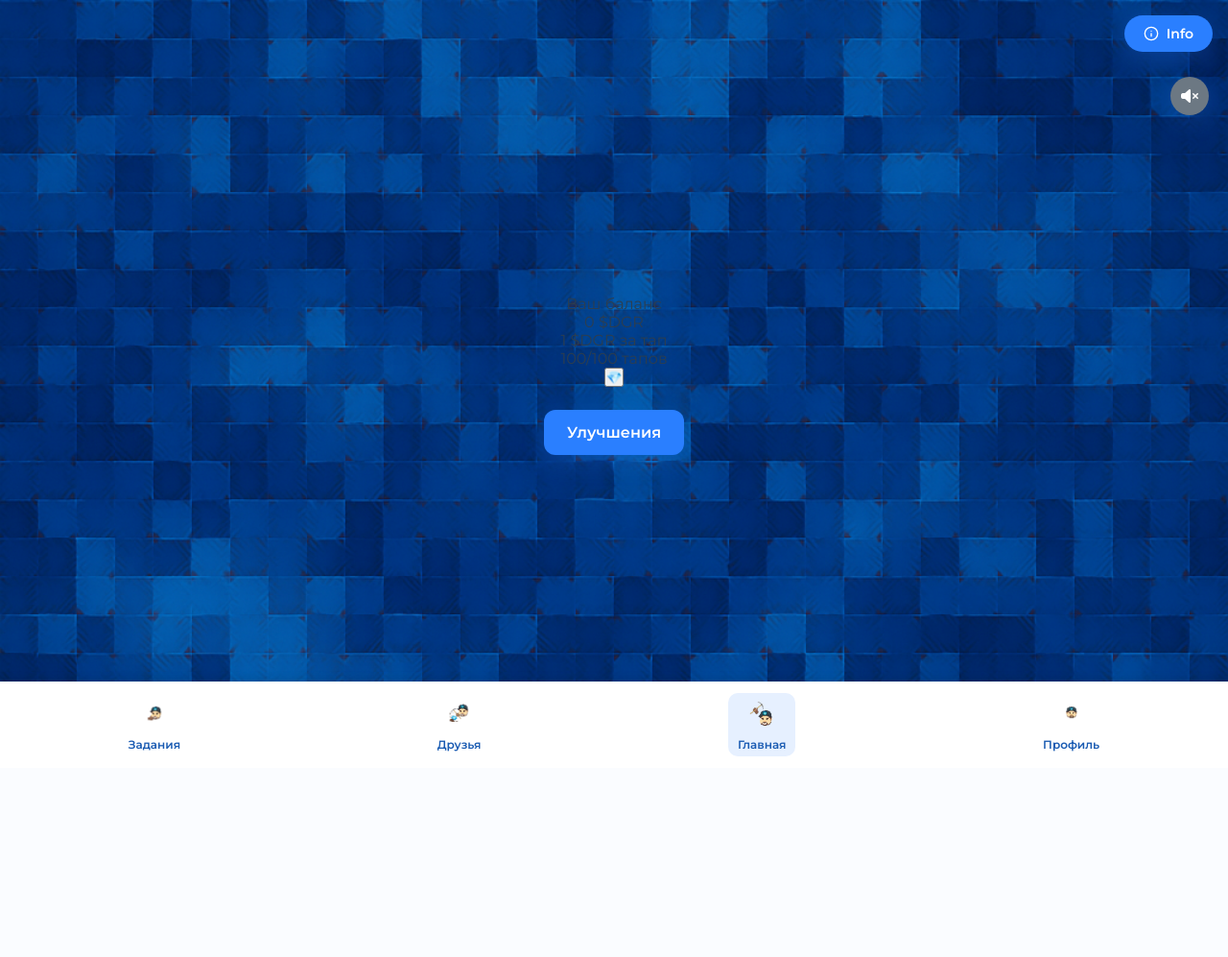
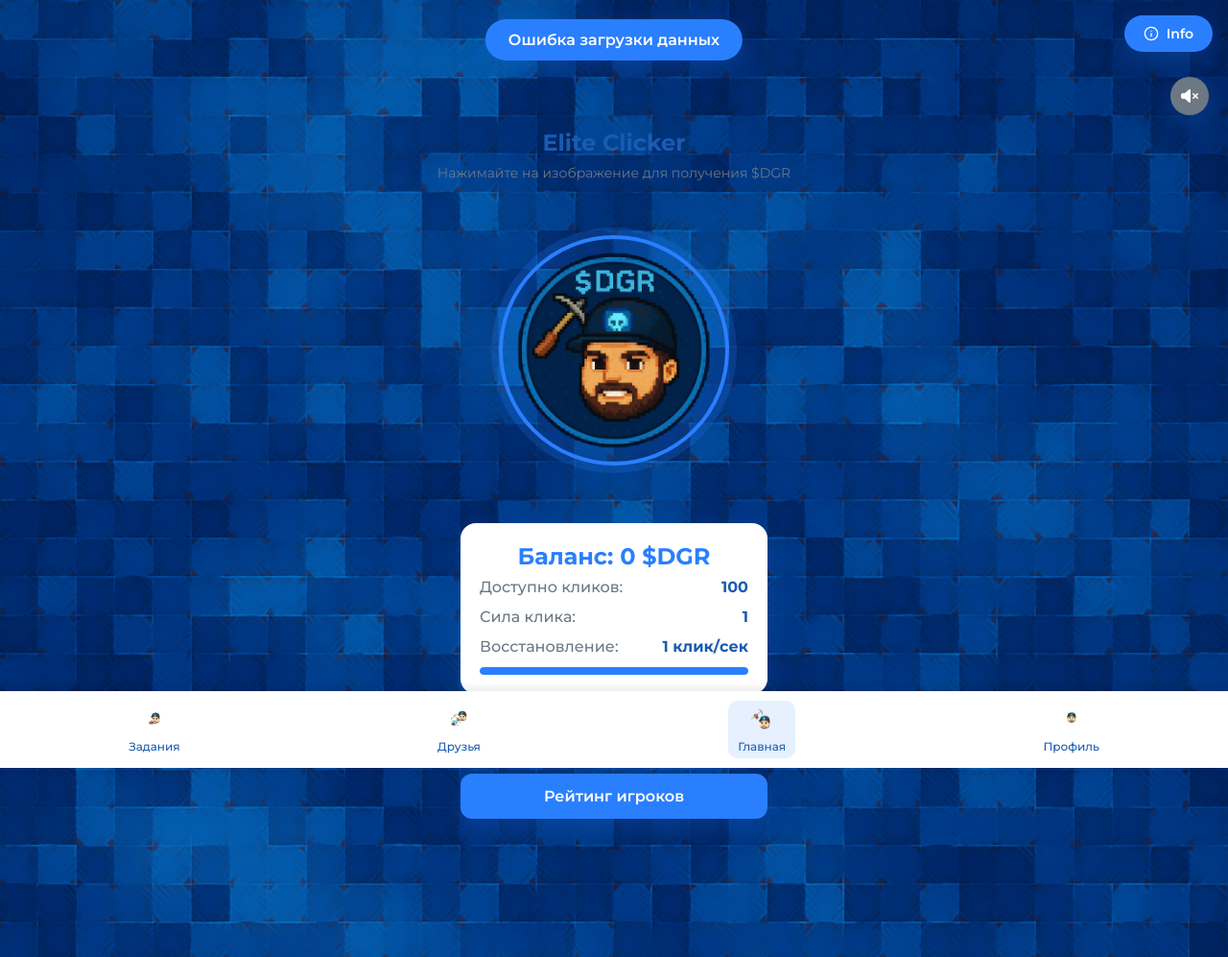
Before and after one commit to gteyhyri/Zakaz_1, a Flask app: page / in a window 1280 px wide. Shown: the whole page at 96% size. Before the commit the page ends 788 px from the top, so only its background shows below. Run offline with Flask 3, Linux system fonts and the light colour scheme; some libraries are stand-ins or nearby versions.

Commit message:
Update index.html

```diff
--- a/templates/index.html
+++ b/templates/index.html
@@ -24,21 +24,6 @@
             padding: 0;
             box-sizing: border-box;
             font-family: 'Montserrat', sans-serif;
-            -webkit-tap-highlight-color: transparent;
-            outline: none;
-        }
-
-        button, a {
-            -webkit-touch-callout: none;
-            -webkit-user-select: none;
-            -moz-user-select: none;
-            -ms-user-select: none;
-            user-select: none;
-            -webkit-tap-highlight-color: transparent;
-        }
-
-        button:focus, a:focus {
-            outline: none;
         }
 
         body {
@@ -286,7 +271,7 @@
             justify-content: space-around;
             align-items: center;
             background-color: var(--white);
-            padding: 12px 0;
+            padding: 10px 0;
             box-shadow: 0 -2px 10px rgba(0, 0, 0, 0.1);
             position: sticky;
             bottom: 0;
@@ -311,8 +296,8 @@
         }
 
         .nav-btn img {
-            width: 36px;
-            height: 36px;
+            width: 30px;
+            height: 30px;
             object-fit: contain;
             margin-bottom: 5px;
         }
@@ -320,7 +305,7 @@
         .nav-btn span {
             font-size: 12px;
             color: var(--dark-blue);
-            font-weight: 600;
+            font-weight: 500;
         }
 
         .active-nav {
@@ -1312,63 +1297,66 @@
         .task-card {
             background-color: #f5f7fa;
             border-radius: 12px;
-            padding: 14px 16px;
-            display: flex;
-            flex-direction: row;
-            justify-content: space-between;
-            align-items: center;
+            padding: 16px;
+            display: flex;
+            flex-direction: column;
             gap: 12px;
             box-shadow: 0 2px 8px rgba(0, 0, 0, 0.1);
             margin-bottom: 16px;
             border: 1px solid rgba(42, 127, 255, 0.1);
-            transform: translateY(0); /* Добавляем для плавной анимации */
-            transition: transform 0.2s ease, box-shadow 0.2s ease;
-        }
-
-        .task-card:hover {
-            transform: translateY(-2px);
-            box-shadow: 0 4px 12px rgba(0, 0, 0, 0.15);
-        }
-
-        /* Страница улучшений */
-        .page.upgradesPage {
-            padding: 16px;
-        }
-
-        .upgrades-header {
-            margin-bottom: 20px;
-        }
-
-        .upgrade-item {
+        }
+
+        .task-actions {
+            display: flex;
+            justify-content: space-between;
+            align-items: center;
+            gap: 10px;
+        }
+
+        .task-join-btn {
             background-color: white;
-            border-radius: 12px;
-            padding: 16px;
-            margin-bottom: 16px;
-            box-shadow: 0 2px 5px rgba(0, 0, 0, 0.1);
-        }
-
-        /* Анимация Float In / Gentle Rise */
-        @keyframes floatIn {
-            from {
-                opacity: 0;
-                transform: translateY(30px);
-            }
-            to {
-                opacity: 1;
-                transform: translateY(0);
-            }
-        }
-
-        .float-in {
-            animation: floatIn 0.5s ease-out forwards;
-            opacity: 0;
-        }
-
-        .delay-100 { animation-delay: 0.1s; }
-        .delay-200 { animation-delay: 0.2s; }
-        .delay-300 { animation-delay: 0.3s; }
-        .delay-400 { animation-delay: 0.4s; }
-        .delay-500 { animation-delay: 0.5s; }
+            color: #000;
+            font-weight: 600;
+            border: 1px solid #e1e4e8;
+            border-radius: 8px;
+            padding: 12px 16px;
+            font-size: 15px;
+            cursor: pointer;
+            transition: all 0.2s ease;
+            text-decoration: none;
+            flex: 1;
+            white-space: nowrap;
+            overflow: hidden;
+            text-overflow: ellipsis;
+            max-width: 70%;
+            text-align: left;
+            box-shadow: 0 1px 3px rgba(0, 0, 0, 0.08);
+        }
+
+        .task-join-btn:hover {
+            background-color: #f5f5f5;
+            border-color: #ccc;
+        }
+
+        .task-check-btn {
+            background-color: #2a7fff;
+            color: white;
+            border: none;
+            border-radius: 20px;
+            padding: 12px 20px;
+            font-size: 14px;
+            font-weight: 500;
+            cursor: pointer;
+            transition: all 0.2s ease;
+            white-space: nowrap;
+            min-width: 120px;
+            box-shadow: 0 2px 5px rgba(42, 127, 255, 0.2);
+        }
+
+        .task-check-btn:hover {
+            background-color: #1a6ce8;
+            box-shadow: 0 3px 8px rgba(42, 127, 255, 0.3);
+        }
     </style>
 </head>
 <body>
@@ -1393,89 +1381,105 @@
 
     <div id="mainPage" class="page active">
         <div class="main-content">
-            <div class="center-content">
-                <!-- Информация о балансе -->
-                <div class="balance-container float-in">
-                    <div class="balance-box">
-                        <div class="balance-title">Ваш баланс</div>
-                        <div class="balance-value"><span id="totalClicks">0</span> $DGR</div>
+            <h1 class="title">Elite Clicker</h1>
+            <p class="subtitle">Нажимайте на изображение для получения $DGR</p>
+
+            <div class="clicker-container" id="clickerContainer">
+                <img src="/static/IMG_8264.PNG" alt="Click me" class="clicker-image" id="clickerImage">
+            </div>
+
+            <div class="stats-container">
+                <div class="click-counter">Баланс: <span id="totalClicks">0</span> $DGR</div>
+                <div class="stat-item">
+                    <span class="stat-label">Доступно кликов:</span>
+                    <span class="stat-value" id="availableClicks">100</span>
+                </div>
+                <div class="stat-item">
+                    <span class="stat-label">Сила клика:</span>
+                    <span class="stat-value" id="clickPower">1</span>
+                </div>
+                <div class="stat-item">
+                    <span class="stat-label">Восстановление:</span>
+                    <span class="stat-value" id="regenRate">1 клик/сек</span>
+                </div>
+                <div class="regen-bar">
+                    <div class="regen-progress" id="regenProgress" style="width: 100%"></div>
+                </div>
+            </div>
+
+            <button class="upgrade-btn" id="upgradeBtn">Улучшения</button>
+
+            <button class="upgrade-btn ranking-btn" id="rankingBtn" style="margin-top: 12px;">Рейтинг игроков</button>
+        </div>
+    </div>
+
+    <div id="upgradesPage" class="page">
+        <div class="page-content">
+            <h2 class="title">Улучшения</h2>
+            <p class="subtitle">Улучшайте параметры для увеличения эффективности</p>
+
+            <div class="upgrades-container">
+                <div class="upgrade-card" id="clickUpgrade">
+                    <div class="upgrade-icon">
+                        <i class="fas fa-hand-pointer"></i>
                     </div>
-                </div>
-
-                <!-- Кнопка клика -->
-                <div class="click-container float-in delay-100">
-                    <div class="click-info">
-                        <div>
-                            <span id="clickPower">1</span> $DGR за тап
+                    <div class="upgrade-info">
+                        <h3>Мощность клика</h3>
+                        <p class="upgrade-description">Увеличивает количество $DGR за один клик</p>
+                        <div class="upgrade-level">
+                            <span class="level-label">Уровень:</span>
+                            <span class="level-value" id="clickUpgradeLevel">0</span>
+                            <span class="level-max">/12</span>
                         </div>
-                        <div>
-                            <span id="availableClicks">100</span>/<span id="maxClicks">100</span> тапов
-                        </div>
+                        <div class="upgrade-bonus" id="clickUpgradeBonus">+2 $DGR за клик</div>
                     </div>
-                    <button id="clickBtn" class="click-btn">
-                        <span class="click-icon">💎</span>
+                    <button class="upgrade-purchase-btn" id="clickUpgradeBtn">
+                        <span class="upgrade-cost" id="clickUpgradeCost">200 $DGR</span>
                     </button>
                 </div>
 
-                <!-- Кнопка улучшений -->
-                <div class="upgrade-container float-in delay-200">
-                    <button id="upgradeBtn" class="upgrade-btn">Улучшения</button>
+                <div class="upgrade-card" id="storageUpgrade">
+                    <div class="upgrade-icon">
+                        <i class="fas fa-database"></i>
+                    </div>
+                    <div class="upgrade-info">
+                        <h3>Объем хранилища</h3>
+                        <p class="upgrade-description">Увеличивает максимальное количество доступных тапов</p>
+                        <div class="upgrade-level">
+                            <span class="level-label">Уровень:</span>
+                            <span class="level-value" id="storageUpgradeLevel">0</span>
+                            <span class="level-max">/12</span>
+                        </div>
+                        <div class="upgrade-bonus" id="storageUpgradeBonus">+20 тапов</div>
+                    </div>
+                    <button class="upgrade-purchase-btn" id="storageUpgradeBtn">
+                        <span class="upgrade-cost" id="storageUpgradeCost">200 $DGR</span>
+                    </button>
+                </div>
+
+                <div class="upgrade-card" id="speedUpgrade">
+                    <div class="upgrade-icon">
+                        <i class="fas fa-clock"></i>
+                    </div>
+                    <div class="upgrade-info">
+                        <h3>Скорость восстановления</h3>
+                        <p class="upgrade-description">Уменьшает время восстановления тапов</p>
+                        <div class="upgrade-level">
+                            <span class="level-label">Уровень:</span>
+                            <span class="level-value" id="speedUpgradeLevel">0</span>
+                            <span class="level-max">/12</span>
+                        </div>
+                        <div class="upgrade-bonus" id="speedUpgradeBonus">-0.05 сек на тап</div>
+                    </div>
+                    <button class="upgrade-purchase-btn" id="speedUpgradeBtn">
+                        <span class="upgrade-cost" id="speedUpgradeCost">2000 $DGR</span>
+                    </button>
                 </div>
             </div>
-        </div>
-    </div>
-
-    <div id="upgradesPage" class="page">
-        <div class="page-header float-in">
-            <h2>Улучшения</h2>
-        </div>
-        <div class="upgrades-container">
-            <!-- Улучшение клика -->
-            <div class="upgrade-item float-in delay-100">
-                <div class="upgrade-info">
-                    <div class="upgrade-title">Сила клика</div>
-                    <div class="upgrade-description">Увеличивает количество $DGR за каждый клик</div>
-                    <div class="upgrade-level">Уровень: <span id="clickUpgradeLevel">0</span></div>
-                    <div class="upgrade-bonus" id="clickUpgradeBonus">+1 $DGR за клик</div>
-                </div>
-                <div class="upgrade-action">
-                    <div class="upgrade-cost"><span id="clickUpgradeCost">200</span> $DGR</div>
-                    <button id="clickUpgradeBtn" class="btn-upgrade" onclick="purchaseUpgrade('click')">Улучшить</button>
-                </div>
-            </div>
-
-            <!-- Улучшение хранилища -->
-            <div class="upgrade-item float-in delay-200">
-                <div class="upgrade-info">
-                    <div class="upgrade-title">Объем хранилища</div>
-                    <div class="upgrade-description">Увеличивает максимальное количество доступных кликов</div>
-                    <div class="upgrade-level">Уровень: <span id="storageUpgradeLevel">0</span></div>
-                    <div class="upgrade-bonus" id="storageUpgradeBonus">+20 тапов</div>
-                </div>
-                <div class="upgrade-action">
-                    <div class="upgrade-cost"><span id="storageUpgradeCost">200</span> $DGR</div>
-                    <button id="storageUpgradeBtn" class="btn-upgrade" onclick="purchaseUpgrade('storage')">Улучшить</button>
-                </div>
-            </div>
-
-            <!-- Улучшение скорости регенерации -->
-            <div class="upgrade-item float-in delay-300">
-                <div class="upgrade-info">
-                    <div class="upgrade-title">Скорость восстановления</div>
-                    <div class="upgrade-description">Ускоряет восстановление кликов</div>
-                    <div class="upgrade-level">Уровень: <span id="speedUpgradeLevel">0</span></div>
-                    <div class="upgrade-bonus" id="speedUpgradeBonus">-0.05 сек на тап</div>
-                </div>
-                <div class="upgrade-action">
-                    <div class="upgrade-cost"><span id="speedUpgradeCost">2000</span> $DGR</div>
-                    <button id="speedUpgradeBtn" class="btn-upgrade" onclick="purchaseUpgrade('speed')">Улучшить</button>
-                </div>
-            </div>
-
-            <!-- Кнопка возврата -->
-            <div class="back-button-container float-in delay-400">
-                <button id="upgradesBackBtn" class="btn-back">Назад</button>
-            </div>
+
+            <button class="back-button" id="upgradesBackBtn">
+                <i class="fas fa-arrow-left"></i> Назад
+            </button>
         </div>
     </div>
 
@@ -1533,12 +1537,14 @@
         </div>
     </div>
 
-    <div id="tasksPage" class="page">
-        <div class="page-header float-in">
-            <h2>Задания</h2>
-        </div>
-        <div class="page-content">
-            <div id="tasksList" class="tasks-list float-in delay-100"></div>
+    <div class="page" id="tasksPage">
+        <div class="tasks-container">
+            <h2 class="tasks-title">Задания</h2>
+            <p class="tasks-description">Выполняйте задания и получайте награды в $DGR</p>
+
+            <div id="tasksList">
+                <!-- Tasks will be loaded here dynamically -->
+            </div>
         </div>
     </div>
 
@@ -2007,24 +2013,16 @@
 
         // Переключение страниц
         function switchPage(pageId) {
-            // Скрываем все страницы
             document.querySelectorAll('.page').forEach(page => {
                 page.classList.remove('active');
             });
 
-            // Показываем выбранную страницу
-            const targetPage = document.getElementById(pageId);
-            targetPage.classList.add('active');
-
-            // Анимируем элементы на странице
-            animatePageElements(pageId);
-
-            // Выделяем активную кнопку навигации
+            document.getElementById(pageId).classList.add('active');
+
             document.querySelectorAll('.nav-btn').forEach(btn => {
                 btn.classList.remove('active-nav');
             });
 
-            // Активируем соответствующую кнопку навигации
             if (pageId === 'mainPage') {
                 elements.mainBtn.classList.add('active-nav');
             } else if (pageId === 'tasksPage') {
@@ -2038,8 +2036,6 @@
             } else if (pageId === 'rankingPage') {
                 elements.rankingBtn.classList.add('active-nav');
                 loadRanking();
-            } else if (pageId === 'upgradesPage') {
-                // Для страницы улучшений
             }
 
             handleFirstInteraction();
@@ -2540,10 +2536,9 @@
                 const tasksContainer = document.getElementById('tasksList');
                 tasksContainer.innerHTML = '';
 
-                tasks.forEach((task, index) => {
+                tasks.forEach(task => {
                     const taskCard = document.createElement('div');
-                    taskCard.className = 'task-card float-in';
-                    taskCard.style.animationDelay = `${0.1 + (index * 0.1)}s`;
+                    taskCard.className = 'task-card';
 
                     taskCard.innerHTML = `
                         <div class="task-actions">
@@ -2793,31 +2788,6 @@
 
         // Запуск приложения
         document.addEventListener('DOMContentLoaded', initApp);
-
-        // Добавляем функцию для анимации элементов при переключении страниц
-        function animatePageElements(pageId) {
-            // Сначала сбросим анимацию для всех элементов
-            const elements = document.querySelectorAll(`.float-in`);
-            elements.forEach(el => {
-                el.style.animation = 'none';
-                el.offsetHeight; // Trigger reflow
-                el.style.animation = '';
-            });
-
-            // Затем запускаем анимацию для элементов на активной странице
-            const pageElements = document.querySelectorAll(`#${pageId} .float-in`);
-            pageElements.forEach((el, index) => {
-                // Если у элемента уже есть класс задержки, используем его
-                if (!el.classList.contains('delay-100') &&
-                    !el.classList.contains('delay-200') &&
-                    !el.classList.contains('delay-300') &&
-                    !el.classList.contains('delay-400') &&
-                    !el.classList.contains('delay-500')) {
-                    // Иначе устанавливаем задержку на основе порядка элемента
-                    el.style.animationDelay = `${0.05 * index}s`;
-                }
-            });
-        }
     </script>
 </body>
 </html>
```
